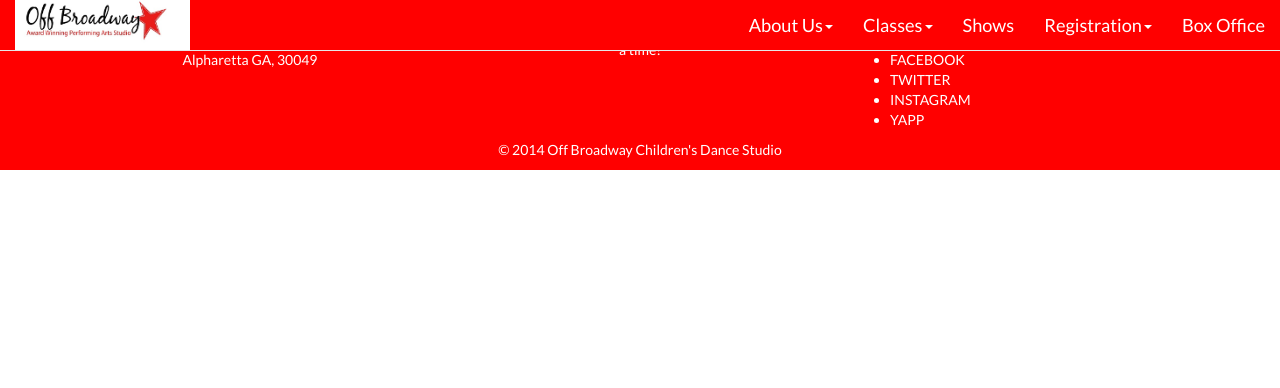
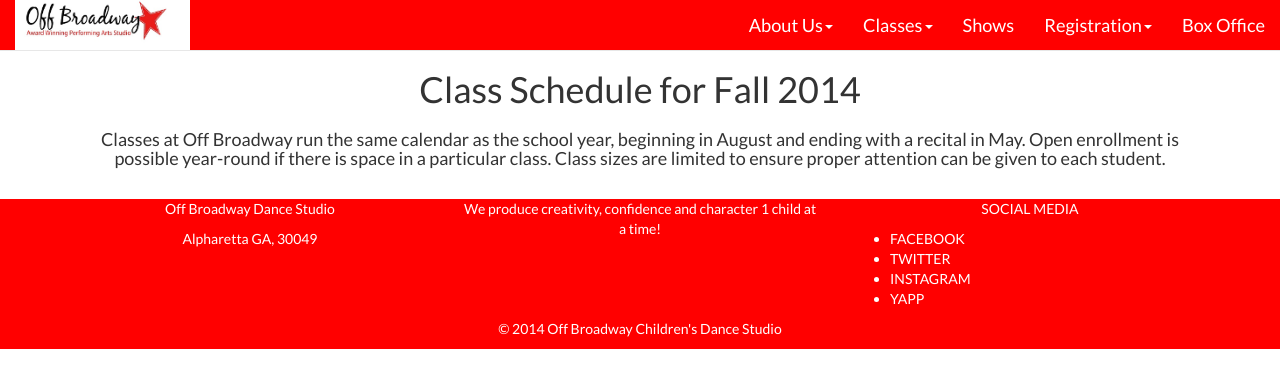
Before and after one commit to matthewtrask/off-broadway, a PHP site: page /schedule.php in a window 1280 px wide. Shown: the top 388 px of the page. Run offline with PHP 8.4, Linux system fonts and the light colour scheme; some libraries are stand-ins or nearby versions.

Commit message:
added content for styles

```diff
--- a/schedule.php
+++ b/schedule.php
@@ -1,2 +1,23 @@
 <?php include('inc/header.php'); ?>
+
+<main class="body">
+
+	<div class="container">
+		<div class="row">
+			<div class="col-xs-12 col-sm-12 col-md-12 col-lg-12">
+				<h1 class="text-center">Class Schedule for Fall 2014</h1>
+				<h4 class="text-center">Classes at Off Broadway  run the same calendar as the school year, beginning in August and ending with a recital in May. Open enrollment is possible year-round if there is space in a particular class. Class sizes are limited to ensure proper attention can be given to each student.</h4>
+			</div>
+		</div>
+	</div>
+
+
+
+
+
+
+
+
+</main>
+
 <?php include('inc/footer.php'); ?>
```
